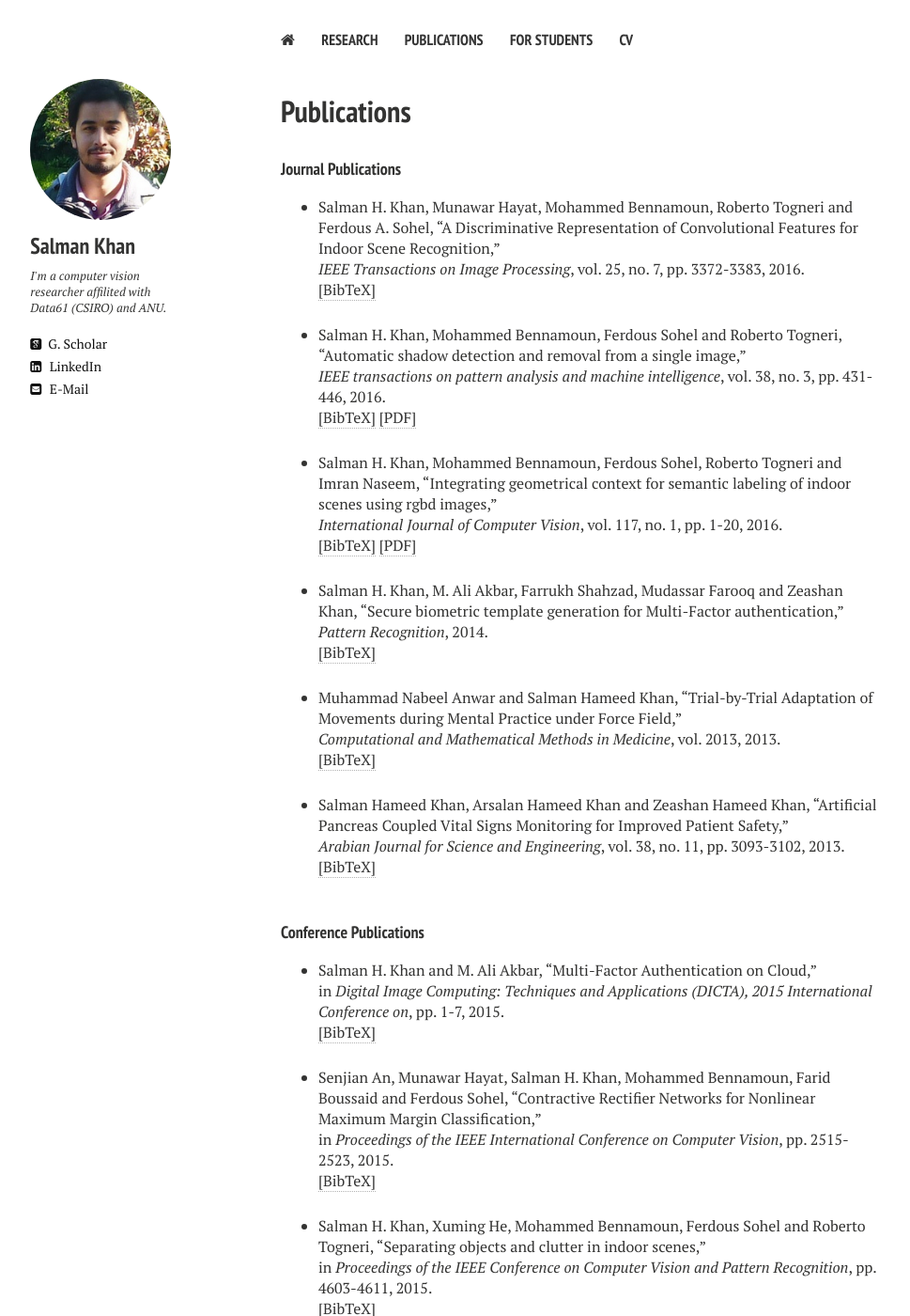
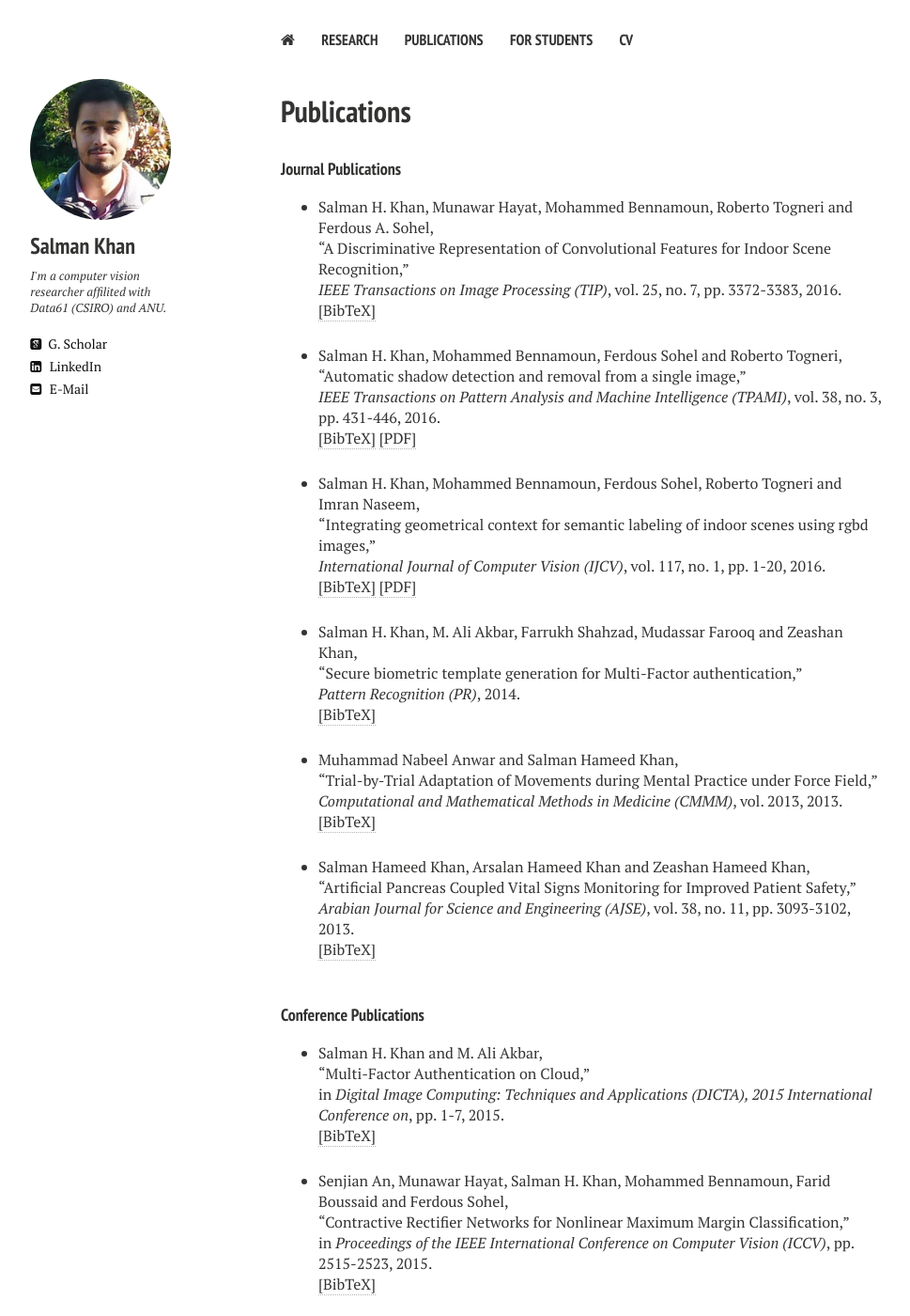
Before and after one commit to awaisrauf/salman-h-khan.github.io, a Jekyll site: the page built from publications.md, in a window 1280 px wide and 1400 px high. Shown: the whole window at 94% size, without its empty margins (21-990 px from the left). Built offline with Jekyll 4.4.1, drawn with Linux system fonts in a browser that asks for light colours; nearby versions of some CDN libraries; some of the changed text lies outside the part shown.

Commit message:
Update publications.html

```diff
--- a/_layouts/publications.html
+++ b/_layouts/publications.html
@@ -90,9 +90,9 @@
 <ul class="biblist">
 <!-- Item: khan2016discriminative -->
 <li ><p>
-Salman H. Khan, Munawar Hayat, Mohammed Bennamoun, Roberto Togneri and Ferdous A. Sohel,
+Salman H. Khan, Munawar Hayat, Mohammed Bennamoun, Roberto Togneri and Ferdous A. Sohel, <br>
 &ldquo;A Discriminative Representation of Convolutional Features for Indoor Scene Recognition,&rdquo; <br>
-<i>IEEE Transactions on Image Processing</i>,
+<i>IEEE Transactions on Image Processing (TIP)</i>,
 vol. 25,
 no. 7,
 pp. 3372-3383,
@@ -122,9 +122,9 @@
 
 <!-- Item: khan2016automatic -->
 <li ><p>
-Salman H. Khan, Mohammed Bennamoun, Ferdous Sohel and Roberto Togneri,
+Salman H. Khan, Mohammed Bennamoun, Ferdous Sohel and Roberto Togneri, <br>
 &ldquo;Automatic shadow detection and removal from a single image,&rdquo; <br>
-<i>IEEE transactions on pattern analysis and machine intelligence</i>,
+<i>IEEE Transactions on Pattern Analysis and Machine Intelligence (TPAMI)</i>,
 vol. 38,
 no. 3,
 pp. 431-446,
@@ -141,7 +141,7 @@
 @article{khan2016automatic,
   author = {Khan, Salman H and Bennamoun, Mohammed and Sohel, Ferdous and Togneri, Roberto},
   title = {Automatic shadow detection and removal from a single image},
-  journal = {IEEE transactions on pattern analysis and machine intelligence},
+  journal = {IEEE Transactions on Pattern Analysis and Machine Intelligence },
   publisher = {IEEE},
   year = {2016},
   volume = {38},
@@ -154,9 +154,9 @@
 
 <!-- Item: khan2016integrating -->
 <li ><p>
-Salman H. Khan, Mohammed Bennamoun, Ferdous Sohel, Roberto Togneri and Imran Naseem,
+Salman H. Khan, Mohammed Bennamoun, Ferdous Sohel, Roberto Togneri and Imran Naseem, <br>
 &ldquo;Integrating geometrical context for semantic labeling of indoor scenes using rgbd images,&rdquo;<br>
-<i>International Journal of Computer Vision</i>,
+<i>International Journal of Computer Vision (IJCV)</i>,
 vol. 117,
 no. 1,
 pp. 1-20,
@@ -187,9 +187,9 @@
 
 <!-- Item: khan2014secure -->
 <li ><p>
-Salman H. Khan, M. Ali Akbar, Farrukh Shahzad, Mudassar Farooq and Zeashan Khan,
+Salman H. Khan, M. Ali Akbar, Farrukh Shahzad, Mudassar Farooq and Zeashan Khan, <br>
 &ldquo;Secure biometric template generation for Multi-Factor authentication,&rdquo;<br>
-<i>Pattern Recognition</i>,
+<i>Pattern Recognition (PR)</i>,
 
 
 
@@ -217,9 +217,9 @@
 
 <!-- Item: anwar2013trial -->
 <li ><p>
-Muhammad Nabeel Anwar and Salman Hameed Khan,
+Muhammad Nabeel Anwar and Salman Hameed Khan, <br>
 &ldquo;Trial-by-Trial Adaptation of Movements during Mental Practice under Force Field,&rdquo;<br>
-<i>Computational and Mathematical Methods in Medicine</i>,
+<i>Computational and Mathematical Methods in Medicine (CMMM)</i>,
 vol. 2013,
 
 
@@ -247,9 +247,9 @@
 
 <!-- Item: khan2013artificial -->
 <li ><p>
-Salman Hameed Khan, Arsalan Hameed Khan and Zeashan Hameed Khan,
+Salman Hameed Khan, Arsalan Hameed Khan and Zeashan Hameed Khan, <br>
 &ldquo;Artificial Pancreas Coupled Vital Signs Monitoring for Improved Patient Safety,&rdquo;<br>
-<i>Arabian Journal for Science and Engineering</i>,
+<i>Arabian Journal for Science and Engineering (AJSE)</i>,
 vol. 38,
 no. 11,
 pp. 3093-3102,
@@ -283,7 +283,7 @@
     <ul class="biblist">
     	<!-- Item: khan2015multi -->
 <li ><p>
-Salman H. Khan and M.  Ali Akbar,
+Salman H. Khan and M.  Ali Akbar, <br>
 &ldquo;Multi-Factor Authentication on Cloud,&rdquo;<br>
 in <i>Digital Image Computing: Techniques and Applications (DICTA), 2015 International Conference on</i>,
 
@@ -312,9 +312,9 @@
 
 <!-- Item: an2015contractive -->
 <li ><p>
-Senjian An, Munawar Hayat, Salman H. Khan, Mohammed Bennamoun, Farid Boussaid and Ferdous Sohel,
+Senjian An, Munawar Hayat, Salman H. Khan, Mohammed Bennamoun, Farid Boussaid and Ferdous Sohel, <br>
 &ldquo;Contractive Rectifier Networks for Nonlinear Maximum Margin Classification,&rdquo;<br>
-in <i>Proceedings of the IEEE International Conference on Computer Vision</i>, pp. 2515-2523, 2015.
+in <i>Proceedings of the IEEE International Conference on Computer Vision (ICCV)</i>, pp. 2515-2523, 2015.
 
 <br />
 <a href="javascript:toggleBibtex('an2015contractive')">[BibTeX]</a>
@@ -368,7 +368,7 @@
 
 <!-- Item: khan2014geometry -->
 <li ><p>
-Salman Hameed Khan, Mohammed Bennamoun, Ferdous Sohel and Roberto Togneri,
+Salman Hameed Khan, Mohammed Bennamoun, Ferdous Sohel and Roberto Togneri, <br>
 &ldquo;Geometry Driven Semantic Labeling of Indoor Scenes,&rdquo;<br>
 in <i>European Conference on Computer Vision (ECCV), Switzerland, 2014</i>,
 
@@ -397,7 +397,7 @@
 
 <!-- Item: khan2014automatic -->
 <li ><p>
-Salman Hameed Khan, Mohammed Bennamoun, Ferdous Sohel and Roberto Togneri,
+Salman Hameed Khan, Mohammed Bennamoun, Ferdous Sohel and Roberto Togneri, <br>
 &ldquo;Automatic Feature Learning for Robust Shadow Detection,&rdquo;<br>
 in <i>IEEE 27th International Conference on Computer Vision and Pattern Recognition (CVPR)</i>,
 
@@ -426,7 +426,7 @@
 
 <!-- Item: khan2013can -->
 <li ><p>
-Salman H. Khan, Zeeshan Khan and Faisal Shafait,
+Salman H. Khan, Zeeshan Khan and Faisal Shafait, <br>
 &ldquo;Can Signature Biometrics Address Both Identification and Verification Problems?,&rdquo;<br>
 in <i>Document Analysis and Recognition (ICDAR), 2013 12th International Conference on</i>,
 
@@ -455,7 +455,7 @@
 
 <!-- Item: khan2013activity -->
 <li ><p>
-Salman Hameed Khan and Muhammad Sohail,
+Salman Hameed Khan and Muhammad Sohail, <br>
 &ldquo;Activity Monitoring of Workers Using Single Wearable Inertial Sensor,&rdquo;<br>
 in <i>International Conference on Open Source Systems and Technologies (ICOSST)</i>,
 
@@ -518,7 +518,7 @@
     <ul class="biblist">
 <!-- Item: khan2016weakly -->
 <li ><p>
-Salman H. Khan, Xuming He, Mohammed Bennamoun, Fatih Porikli, Ferdous Sohel and Roberto Togneri,
+Salman H. Khan, Xuming He, Mohammed Bennamoun, Fatih Porikli, Ferdous Sohel and Roberto Togneri, <br>
 &ldquo;Weakly Supervised Change Detection in a Pair of Images,&rdquo;<br>
 <i>arXiv preprint arXiv:1606.02009</i>,
 
@@ -546,7 +546,7 @@
 
 <!-- Item: khan2015cost -->
 <li ><p>
-Salman H. Khan, Mohammed Bennamoun, Ferdous Sohel and Roberto Togneri,
+Salman H. Khan, Mohammed Bennamoun, Ferdous Sohel and Roberto Togneri, <br>
 &ldquo;Cost Sensitive Learning of Deep Feature Representations from Imbalanced Data,&rdquo;<br>
 <i>arXiv preprint arXiv:1508.03422</i>,
 
@@ -574,7 +574,7 @@
 
 <!-- Item: hayat2015spatial -->
 <li ><p>
-Munawar Hayat, Salman H. Khan, Mohammed Bennamoun and Senjian An,
+Munawar Hayat, Salman H. Khan, Mohammed Bennamoun and Senjian An, <br>
 &ldquo;A Spatial Layout and Scale Invariant Feature Representation for Indoor Scene Classification,&rdquo;<br>
 <i>arXiv preprint arXiv:1506.05532</i>,
 
@@ -602,7 +602,7 @@
 
  <!-- Item: shahzad2013tstructdroid -->
 <li ><p>
-Farrukh Shahzad, M. Akbar, S. Khan and Muddassar Farooq,
+Farrukh Shahzad, M. Akbar, S. Khan and Muddassar Farooq, <br>
 &ldquo;Tstructdroid: Realtime malware detection using in-execution dynamic analysis of kernel process control blocks on android,&rdquo;<br>
 <i>National University of Computer &amp; Emerging Sciences, Islamabad, Pakistan, Tech. Rep</i>, 2013.
 
@@ -630,7 +630,7 @@
     <ul class="biblist">
     	<!-- Item: khan2014optimized -->
 <li ><p>
-Arsalan H. Khan, Zeashan H. Khan and Salman H. Khan,
+Arsalan H. Khan, Zeashan H. Khan and Salman H. Khan, <br>
 &ldquo;Optimized Reconfigurable Autopilot Design for an Aerospace CPS,&rdquo;<br>
 <i>Computational Intelligence for Decision Support in Cyber-Physical Systems</i>,
 
@@ -659,7 +659,7 @@
 </li>
  <!-- Item: khan2012using -->
 <li ><p>
-Salman H. Khan, Arsalan H. Khan and Zeashan H. Khan,
+Salman H. Khan, Arsalan H. Khan and Zeashan H. Khan, <br>
 &ldquo;Using computational intelligence for improved teleoperation over wireless network,&rdquo;<br>
 <i>Multidisciplinary Computational Intelligence Techniques: Applications in Business, Engineering, and Medicine: Applications in Business, Engineering, and Medicine (2012)</i>,
 vol. 102,
```
Also changed, not shown: other parts of _layouts/publications.html (+4 -4 lines).
